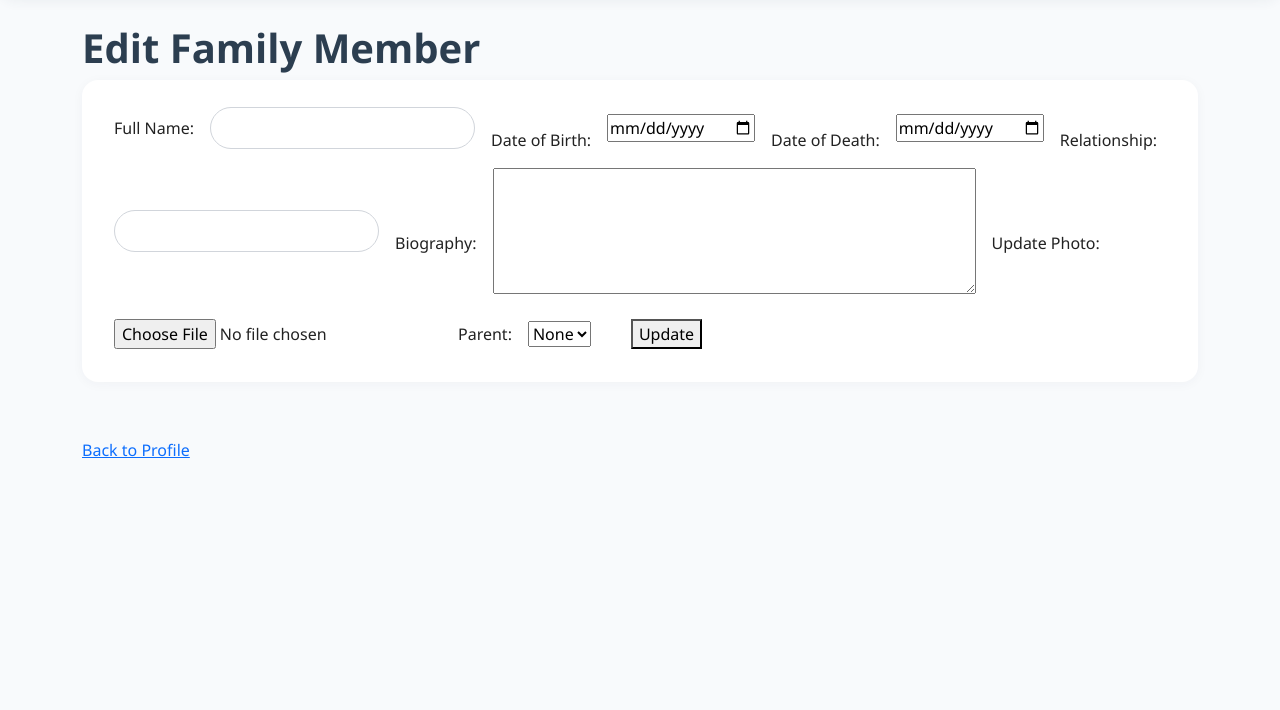
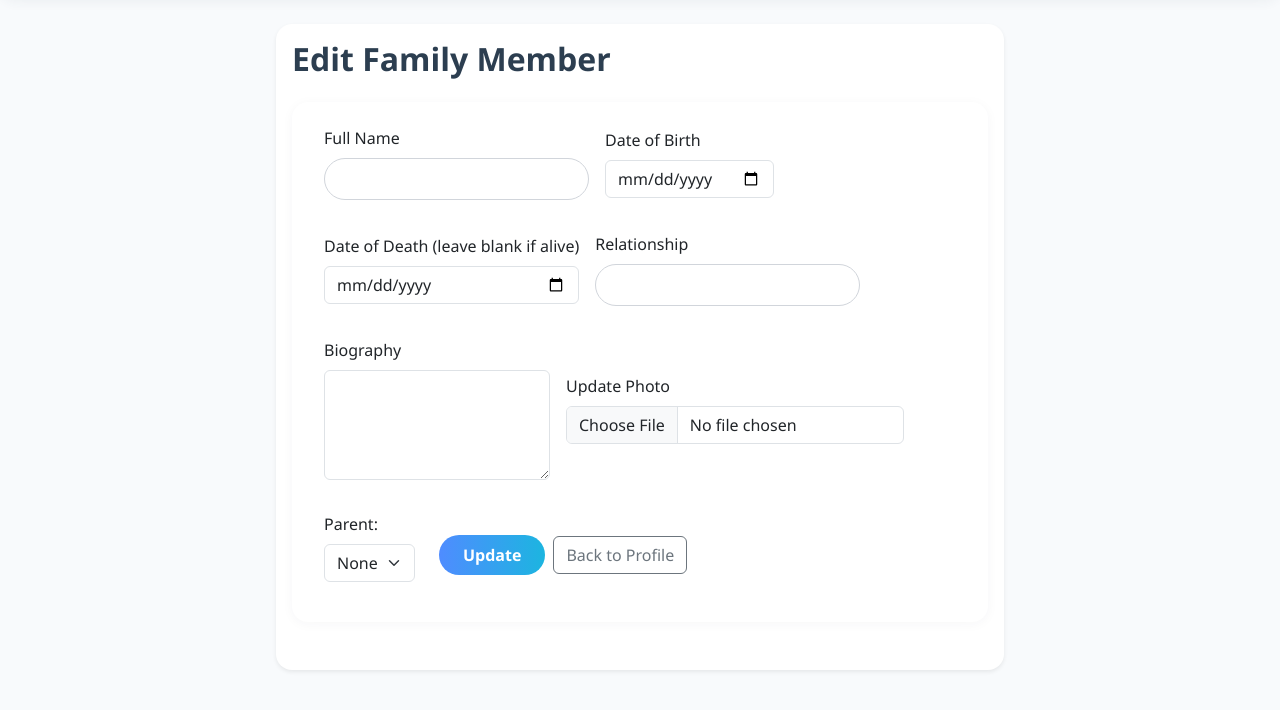
Before and after one commit to Junate-World/family-website, a Flask app: template templates/edit_member.html in a window 1280 px wide. Shown: the part 56-766 px from the top of the page. Run offline with Flask 3, Linux system fonts and the light colour scheme; the template is opened without the code that fills it, so the values that code supplies are empty.

Commit message:
Templates modification

```diff
--- a/templates/edit_member.html
+++ b/templates/edit_member.html
@@ -1,25 +1,51 @@
 {% extends "base.html" %}
 {% block content %}
- <h1>Edit Family Member</h1>
-    <form method="post" enctype="multipart/form-data">
-        Full Name: <input type="text" name="full_name" value="{{ member.full_name }}" required><br>
-        Date of Birth: <input type="date" name="dob" value="{{ member.dob.strftime('%Y-%m-%d') }}" required><br>
-        Date of Death: <input type="date" name="dod" value="{{ member.dod.strftime('%Y-%m-%d') if member.dod else '' }}"><br>
-        Relationship: <input type="text" name="relationship" value="{{ member.relationship }}"><br>
-        Biography:<br>
-        <textarea name="biography" rows="5" cols="50">{{ member.biography }}</textarea><br>
-        Update Photo: <input type="file" name="photo"><br>
-
-        <label for="parent_id">Parent:</label>
-        <select name="parent_id">
-          <option value="">None</option>
-    {% for p in FamilyMember.query.all() %}
-        <option value="{{ p.id }}" {% if parent_id == p.id %}selected{% endif %}>{{ p.full_name }}</option>
-    {% endfor %}
-</select><br><br>
-
-        <button type="submit">Update</button>
-    </form>
-    <br>
-    <a href="{{ url_for('member_profile', member_id=member.id) }}">Back to Profile</a>
+<div class="container mt-4">
+  <div class="col-md-8 offset-md-2">
+    <div class="card shadow-sm">
+      <div class="card-body">
+        <h2 class="mb-4">Edit Family Member</h2>
+        <form method="post" enctype="multipart/form-data">
+          <div class="mb-3">
+            <label class="form-label">Full Name</label>
+            <input type="text" name="full_name" class="form-control" value="{{ member.full_name }}" required>
+          </div>
+          <div class="mb-3">
+            <label class="form-label">Date of Birth</label>
+            <input type="date" name="dob" class="form-control" value="{{ member.dob.strftime('%Y-%m-%d') }}" required>
+          </div>
+          <div class="mb-3">
+            <label class="form-label">Date of Death (leave blank if alive)</label>
+            <input type="date" name="dod" class="form-control" value="{{ member.dod.strftime('%Y-%m-%d') if member.dod else '' }}">
+          </div>
+          <div class="mb-3">
+            <label class="form-label">Relationship</label>
+            <input type="text" name="relationship" class="form-control" value="{{ member.relationship }}">
+          </div>
+          <div class="mb-3">
+            <label class="form-label">Biography</label>
+            <textarea name="biography" class="form-control" rows="4" required>{{ member.biography }}</textarea>
+          </div>
+          <div class="mb-3">
+            <label class="form-label">Update Photo</label>
+            <input type="file" name="photo" class="form-control">
+          </div>
+          <div class="mb-3">
+            <label class="form-label" for="parent_id">Parent:</label>
+            <select name="parent_id" class="form-select">
+              <option value="">None</option>
+              {% for p in FamilyMember.query.all() %}
+                <option value="{{ p.id }}" {% if member.parent_id == p.id %}selected{% endif %}>{{ p.full_name }}</option>
+              {% endfor %}
+            </select>
+          </div>
+          <div class="d-flex justify-content-between align-items-center">
+            <button type="submit" class="btn btn-primary">Update</button>
+            <a href="{{ url_for('member_profile', member_id=member.id) }}" class="btn btn-outline-secondary">Back to Profile</a>
+          </div>
+        </form>
+      </div>
+    </div>
+  </div>
+</div>
 {% endblock %}
--- a/templates/register.html
+++ b/templates/register.html
@@ -10,6 +10,8 @@
 
     <div class="container mt-5">
         <div class="col-md-6 offset-md-3">
+            <div class="card shadow-sm">
+                <div class="card-body">
                     <h3 class="text-center mb-4">Create an Account</h3>
                     <form method="POST" action="/register">
                         <div class="mb-3">
@@ -31,6 +33,8 @@
                     </div>
                 </div>
             </div>
+        </div>
+    </div>
 
 
 </body>
```
Also changed, not shown: static/family_tree.js (added, +38 -0 lines), templates/add_member.html (+20 -12 lines), templates/family_tree.html (+19 -53 lines), templates/login.html (+4 -11 lines), templates/member_profile.html (+27 -20 lines). Lines whose indentation alone changed are shown as unchanged.
